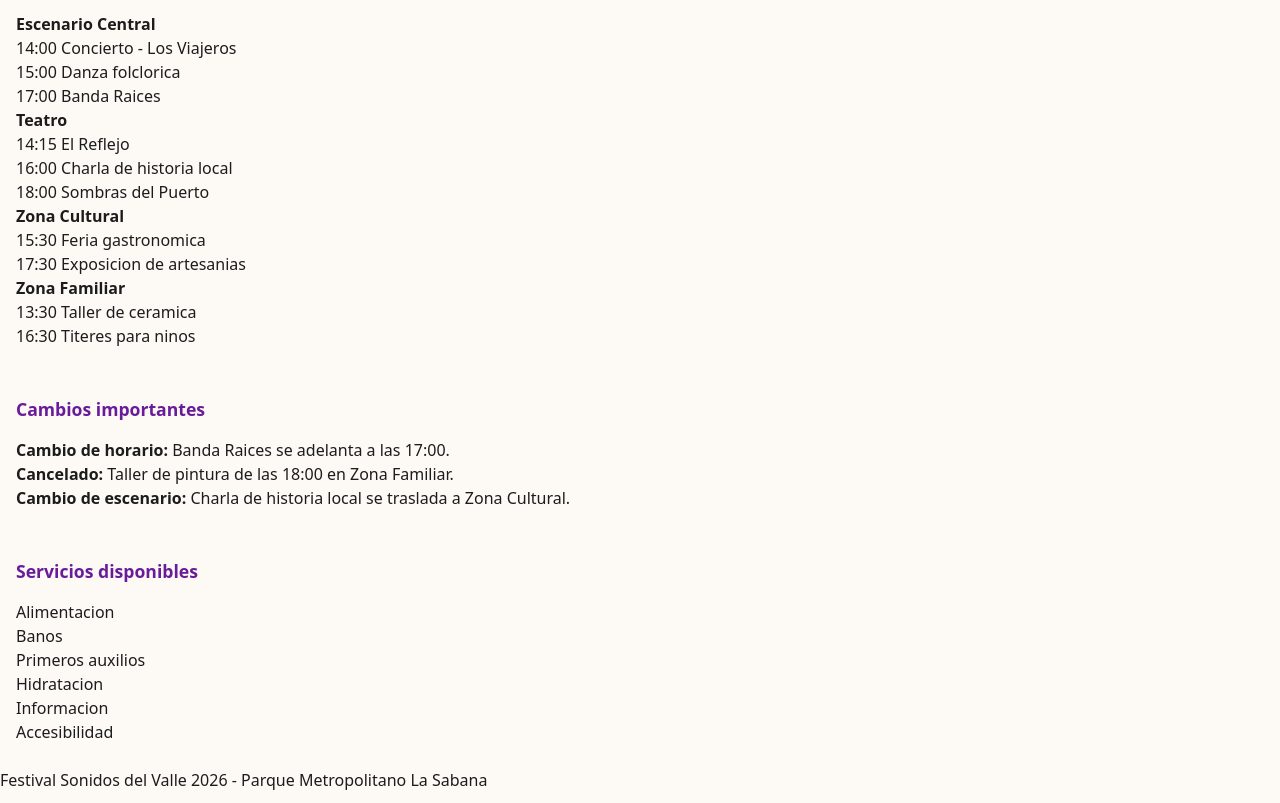
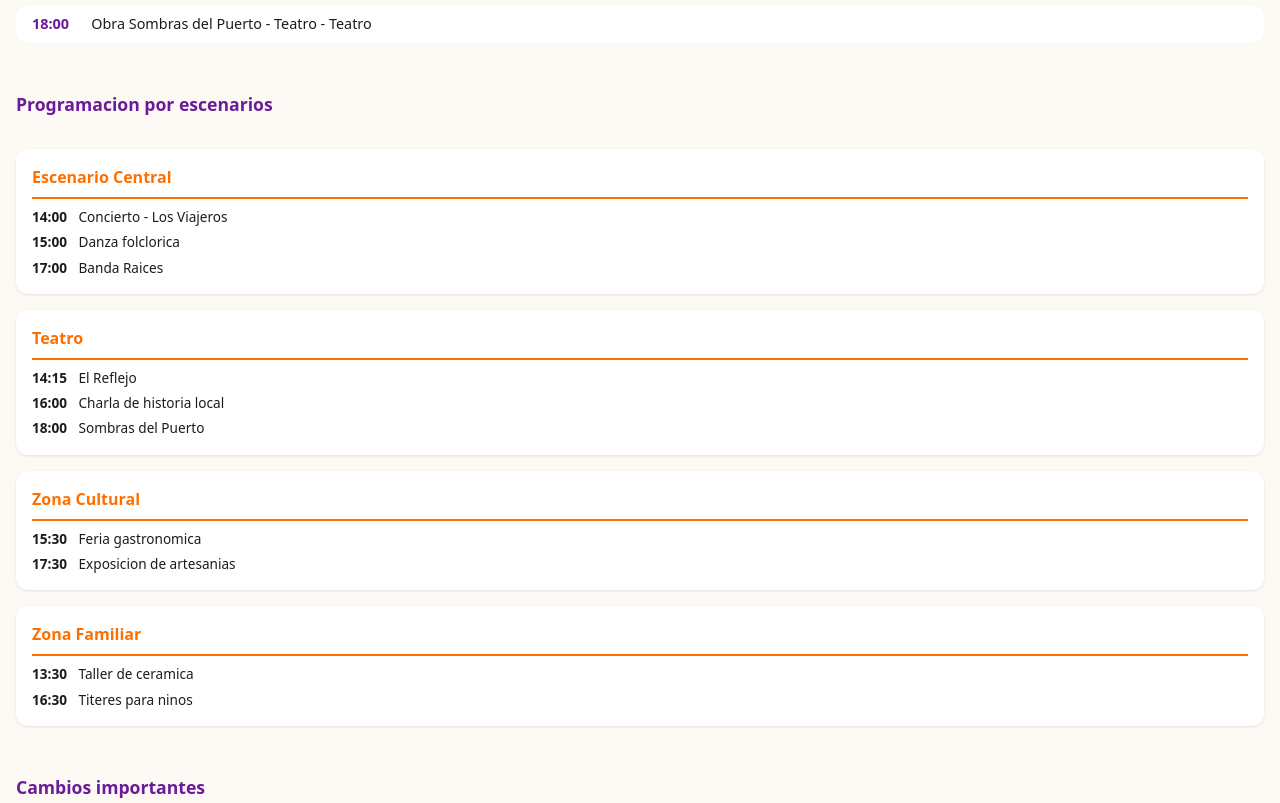
Before and after one commit to AndreinaLeal/tarea1-interfaces-adaptables, a plain HTML site: page caso2/index.html in a window 1280 px wide. Shown: the part 892-1695 px from the top of the page. Drawn offline with Linux system fonts and the light colour scheme.

Commit message:
Agregar estilos de proximas actividades, escenarios, cambios y servicios del Caso 2

```diff
--- a/caso2/css/estilos.css
+++ b/caso2/css/estilos.css
@@ -170,3 +170,115 @@ main h3 {
   border-radius: var(--radio-borde);
   text-transform: uppercase;
 }
+
+/* ===========================
+   PROXIMAS ACTIVIDADES
+   =========================== */
+.proximas__lista {
+  display: flex;
+  flex-direction: column;
+  gap: var(--espaciado-xs);
+}
+
+.proximas__lista li {
+  background-color: var(--color-superficie);
+  padding: var(--espaciado-xs) var(--espaciado-sm);
+  border-radius: var(--radio-borde);
+  font-size: 0.9rem;
+  display: flex;
+  gap: var(--espaciado-xs);
+  align-items: center;
+}
+
+.proximas__lista time {
+  font-weight: bold;
+  color: var(--color-primario);
+  min-width: 3.2rem;
+}
+
+/* ===========================
+   PROGRAMACION POR ESCENARIOS
+   (mobile: una columna. Grid real se activa en escritorio)
+   =========================== */
+.programacion {
+  display: flex;
+  flex-direction: column;
+  gap: var(--espaciado-sm);
+}
+
+.escenario {
+  background-color: var(--color-superficie);
+  border-radius: var(--radio-borde);
+  padding: var(--espaciado-sm);
+  box-shadow: 0 1px 3px rgba(0, 0, 0, 0.1);
+}
+
+.escenario h3 {
+  color: var(--color-secundario);
+  margin-bottom: var(--espaciado-xs);
+  border-bottom: 2px solid var(--color-secundario);
+  padding-bottom: var(--espaciado-xs);
+}
+
+.escenario ul {
+  display: flex;
+  flex-direction: column;
+  gap: 0.3rem;
+}
+
+.escenario li {
+  font-size: 0.85rem;
+}
+
+.escenario time {
+  font-weight: bold;
+  margin-right: var(--espaciado-xs);
+}
+
+/* ===========================
+   CAMBIOS IMPORTANTES
+   =========================== */
+.cambios__lista {
+  display: flex;
+  flex-direction: column;
+  gap: var(--espaciado-xs);
+}
+
+.cambio {
+  background-color: var(--color-cambio-fondo);
+  color: var(--color-cambio);
+  border-left: 5px solid var(--color-cambio);
+  padding: var(--espaciado-sm);
+  border-radius: var(--radio-borde);
+  font-size: 0.9rem;
+}
+
+/* ===========================
+   SERVICIOS (Flexbox)
+   =========================== */
+.servicios__lista {
+  display: flex;
+  flex-wrap: wrap;
+  gap: var(--espaciado-xs);
+}
+
+.servicios__lista li {
+  background-color: var(--color-primario);
+  color: white;
+  padding: 0.4rem 0.9rem;
+  border-radius: var(--radio-borde);
+  font-size: 0.85rem;
+  flex: 1 1 auto;
+  text-align: center;
+}
+
+/* ===========================
+   FOOTER
+   =========================== */
+.pie {
+  background-color: var(--color-primario);
+  color: white;
+  text-align: center;
+  padding: var(--espaciado-sm);
+  font-size: 0.85rem;
+}
```
